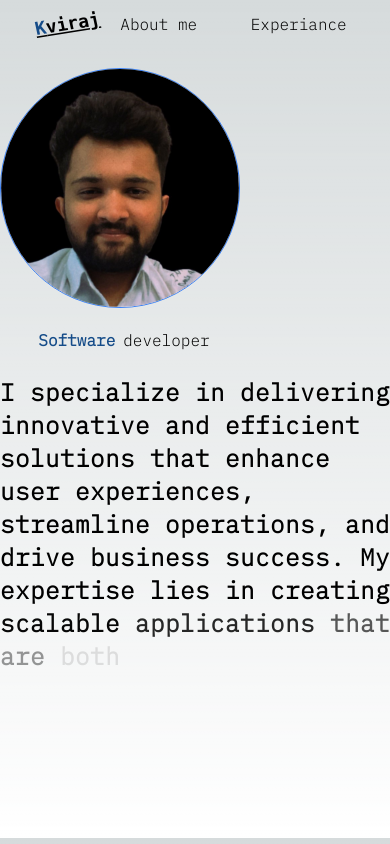
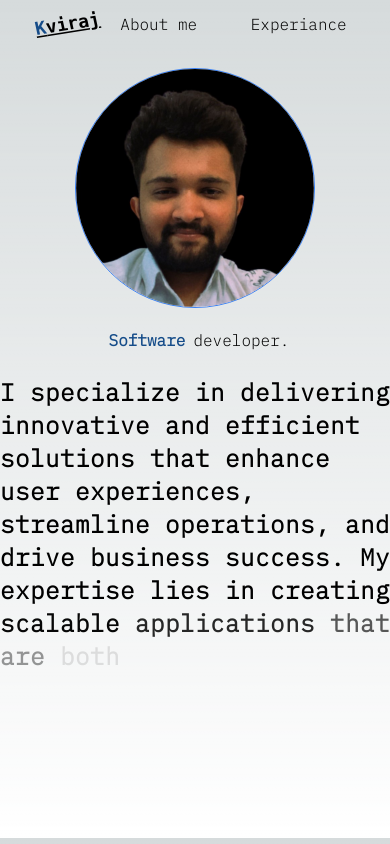
Before and after one commit to Kviraj722/portfolioV2, a Next.js app: page / in a window 390 px wide. Built offline with nearby package versions, Linux system fonts and the light colour scheme.

Commit message:
bugfix: responsiveness.

```diff
--- a/app/components/HeroSection.tsx
+++ b/app/components/HeroSection.tsx
@@ -12,8 +12,8 @@ const HeroSection = () => {
     "I specialize in delivering innovative and efficient solutions that enhance user experiences, streamline operations, and drive business success. My expertise lies in creating scalable applications that are both reliable and robust, ensuring seamless integration, optimal performance, and future-ready capabilities for diverse business needs.";
   const words = ["Full stack", "Software", "Frontend", "Backend"];
   return (
-    <div className="flex gap-2 flex-wrap md:items-center sm:items-center md:justify-center sm:justify-center">
-      <div className="flex flex-col justify-center items-center gap-5 ">
+    <div className="flex gap-2 flex-wrap justify-center">
+      <div className="items-center flex flex-col gap-5 ">
         <Image
           src={ProfilePhoto}
           alt="profile image"
@@ -21,15 +21,13 @@ const HeroSection = () => {
           width={300}
           className="border-blue-500 border rounded-full mt-5 h-60 w-60"
         />
-        <div>
+        <div className="flex">
           <FlipWords words={words} className="font-extrabold" />
-          developer
+          <p className="">developer. </p>
         </div>
       </div>
 
-      <div className=" items-center flex flex-col gap-2">
-        <TextGenerateEffect words={sent} />
-      </div>
+      <TextGenerateEffect words={sent} />
     </div>
   );
 };
```
